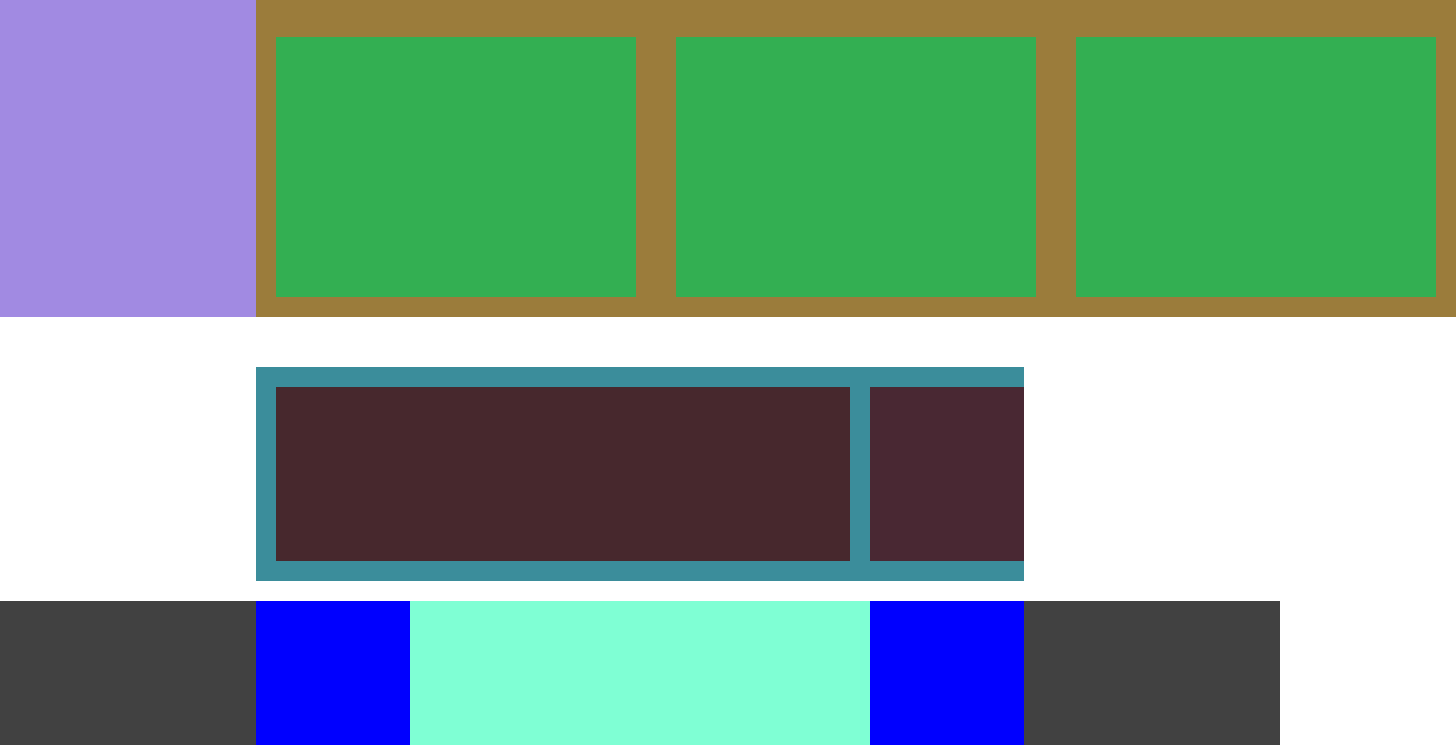
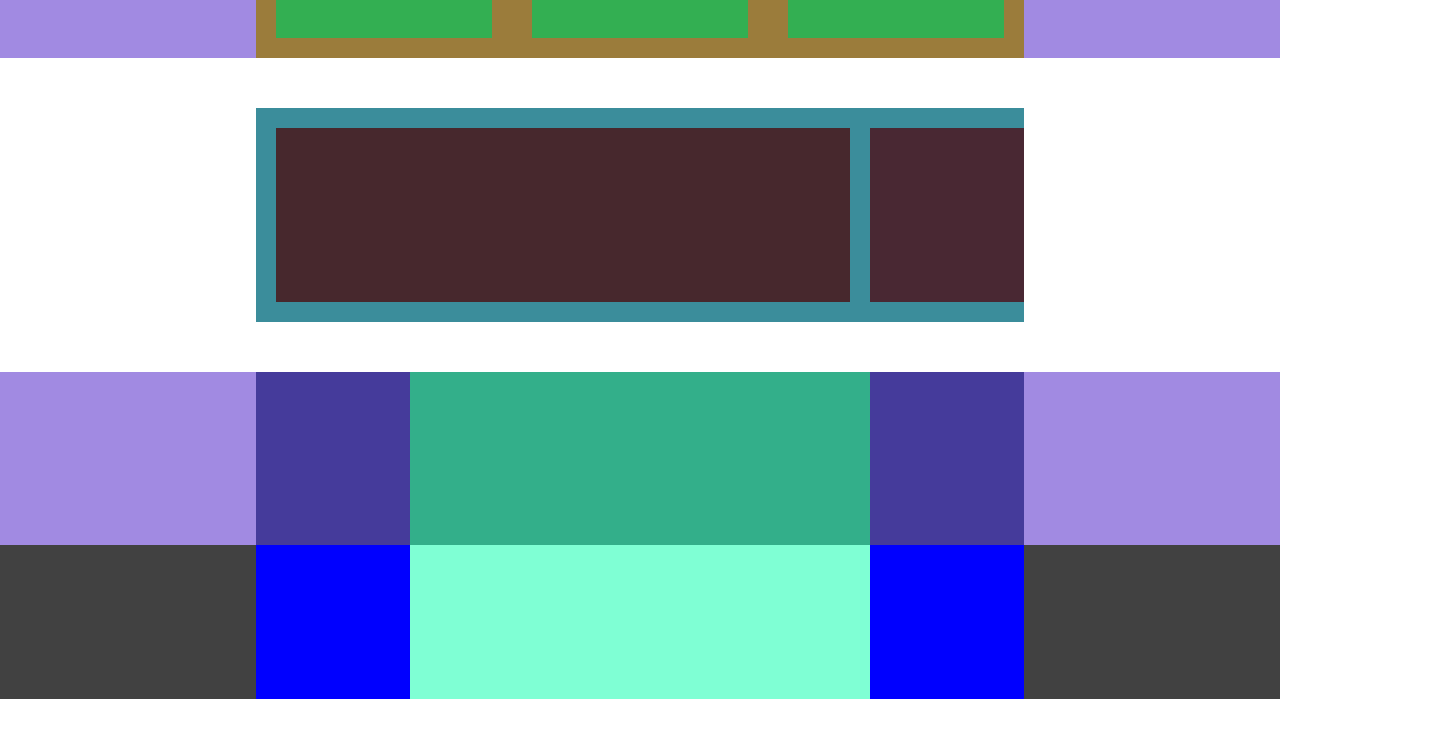
Before and after one commit to michelealiffi/htmlcss-responsive-layout, a plain HTML site: page index.html in a window 1280 px wide. Shown: the part 3560-4305 px from the top of the page, 1456 px wide, since content can reach past the window. After the commit the page ends 4259 px from the top, so only its background shows below. Drawn offline with Linux system fonts and the light colour scheme.

Commit message:
Finish deskopt layout

```diff
--- a/style.css
+++ b/style.css
@@ -169,7 +169,6 @@
     background-color: rgb(155, 124, 59);
     display: flex;
     padding-bottom: 20px;
-    width: 1200px;
 }
 
 .container-4 .col-100 {
@@ -219,6 +218,24 @@
     padding: 10%;
 }
 
+.container-6 {
+    background-color: rgb(161, 138, 226);
+    padding-left: 20%;
+    padding-right: 20%;
+    margin-top: 50px;
+}
+
+.container-6 .row {
+    background-color: rgb(69, 59, 155);
+}
+
+.container-6 .col {
+    background-color: rgb(51, 175, 138);
+    margin-left: 20%;
+    margin-right: 20%;
+    padding: 10%;
+}
+
 footer {
     background-color: rgb(65, 65, 65);
     padding-right: 20%;
```
